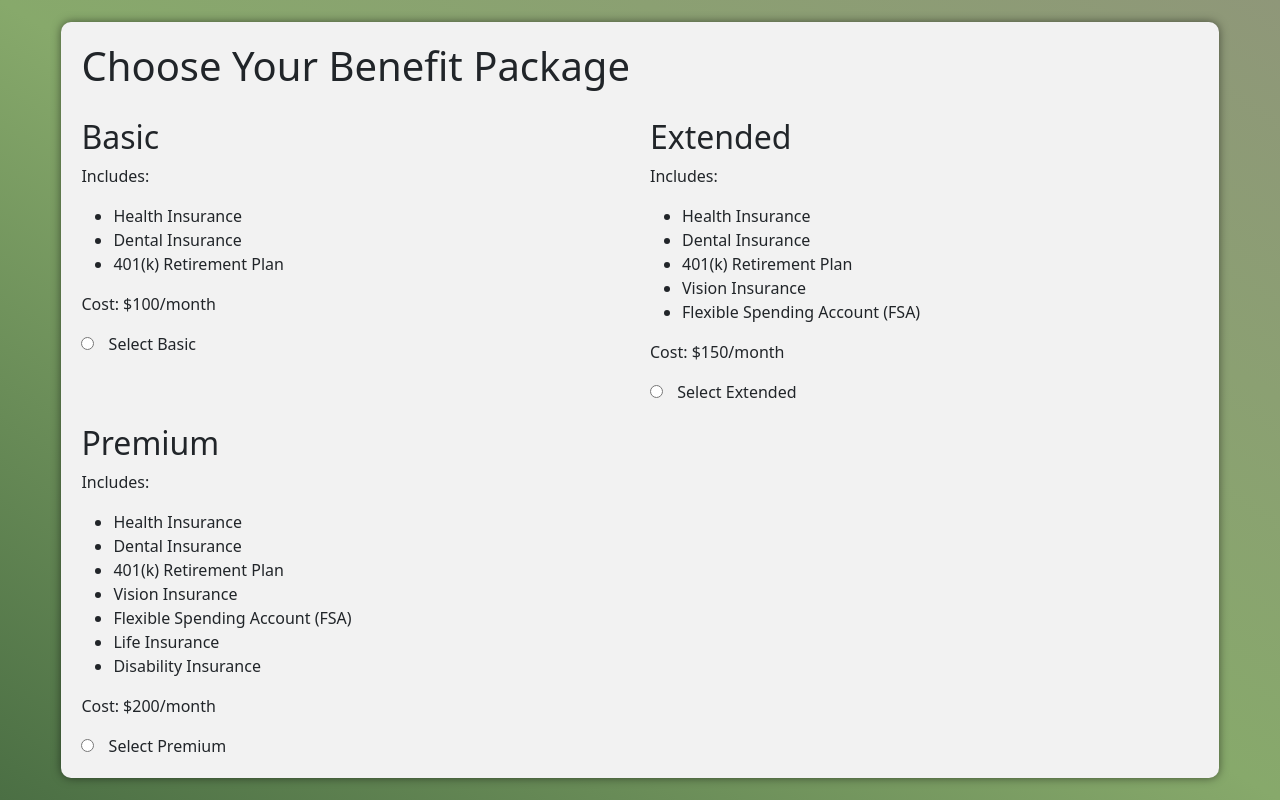
After one commit to inkosi-codes/WWC, a Flask app: page /enrollment in a window 1280 px wide. The commit adds this page. Run offline with Flask 2, Linux system fonts and the light colour scheme.

Commit message:
added enrollment page and button function

```diff
--- a/app.py
+++ b/app.py
@@ -57,6 +57,11 @@ def profile():
 
     return render_template("profile.html", empid=empid, fname=fname, lname=lname, dob=dob, streetadd=streetadd, city_state=city_state, country=country, s_date=s_date, office=office, dept=dept, comp=comp)
 
+@app.route("/enrollment", methods=("GET", "POST"))
+def enroll():
+
+    return render_template("enrollment.html")
+
 @app.route("/logout")
 def usrlogout():
     session.clear()
--- /dev/null
+++ b/templates/enrollment.html
@@ -0,0 +1,74 @@
+<!DOCTYPE html>
+<html>
+
+<head>
+    <title>Enrollment Page</title>
+    <link rel="stylesheet" href="./static/css/enroll.css">
+    <link rel="stylesheet" href="./static/css/style.css">
+
+    <!-- CSS stylesheets -->
+    <link rel="stylesheet" href="https://cdn.jsdelivr.net/npm/bootstrap@5.3.0-alpha3/dist/css/bootstrap.min.css"
+        integrity="sha384-KK94CHFLLe+nY2dmCWGMq91rCGa5gtU4mk92HdvYe+M/SXH301p5ILy+dN9+nJOZ" crossorigin="anonymous">
+    <link rel="stylesheet" href="https://cdnjs.cloudflare.com/ajax/libs/font-awesome/4.7.0/css/font-awesome.min.css">
+
+    <!-- JavaScript libraries -->
+    <script src="https://cdn.jsdelivr.net/npm/chart.js"></script>
+    <script src="https://cdn.jsdelivr.net/npm/bootstrap@5.3.0-alpha3/dist/js/bootstrap.bundle.min.js"
+        integrity="sha384-ENjdO4Dr2bkBIFxQpeoTz1HIcje39Wm4jDKdf19U8gI4ddQ3GYNS7NTKfAdVQSZe"
+        crossorigin="anonymous"></script>
+</head>
+
+<body>
+    <form>
+        <div class="row">
+            <h1 class="text-center">Choose Your Benefit Package</h1>
+        </div>
+        <br>
+        <div>
+            <h2>Basic</h2>
+            <p>Includes:</p>
+            <ul>
+                <li>Health Insurance</li>
+                <li>Dental Insurance</li>
+                <li>401(k) Retirement Plan</li>
+            </ul>
+            <p>Cost: $100/month</p>
+            <input type="radio" id="basic" name="package" value="basic">
+            <label for="basic">Select Basic</label>
+        </div>
+
+        <div>
+            <h2>Extended</h2>
+            <p>Includes:</p>
+            <ul>
+                <li>Health Insurance</li>
+                <li>Dental Insurance</li>
+                <li>401(k) Retirement Plan</li>
+                <li>Vision Insurance</li>
+                <li>Flexible Spending Account (FSA)</li>
+            </ul>
+            <p>Cost: $150/month</p>
+            <input type="radio" id="extended" name="package" value="extended">
+            <label for="extended">Select Extended</label>
+        </div>
+
+        <div>
+            <h2>Premium</h2>
+            <p>Includes:</p>
+            <ul>
+                <li>Health Insurance</li>
+                <li>Dental Insurance</li>
+                <li>401(k) Retirement Plan</li>
+                <li>Vision Insurance</li>
+                <li>Flexible Spending Account (FSA)</li>
+                <li>Life Insurance</li>
+                <li>Disability Insurance</li>
+            </ul>
+            <p>Cost: $200/month</p>
+            <input type="radio" id="premium" name="package" value="premium">
+            <label for="premium">Select Premium</label>
+        </div>
+
+</form>
+</body>
+</html>
--- a/templates/index.html
+++ b/templates/index.html
@@ -237,6 +237,7 @@
                         </div>
                     </div>
                     <div class="col-4 mx-4 pt-2">
+                        <form action="/enrollment" method="POST" class="text-center">
                             <div class="card p-2">
                                 <h3 class="text-center">My Benefits</h3>
                                 <hr>
@@ -254,8 +255,10 @@
                                     <div class="col"> Enrollment Date:</div>
                                     <div class="col" id="enrolldate">{{enroll}}</div>
                                 </div>
-                            <button id="enroll-button" class="btn btn-primary" style="display: none;">Enroll</button>
+                                <button id="enroll-button" class="btn btn-primary"
+                                    style="display: none; width: 100%;">Enroll</button>
                             </div>
+                        </form>
                         <br>
                         <div class="card p-1">
                             <h4 class="text-center">Announcements</h4>
--- /dev/null
+++ b/templates/static/css/enroll.css
@@ -0,0 +1,51 @@
+      /* Center the form horizontally and vertically */
+      body {
+        display: flex;
+        justify-content: center;
+        align-items: center;
+        height: 100vh;
+      }
+
+      /* Style the form */
+      form {
+        display: grid;
+        grid-template-columns: repeat(2, 1fr);
+        grid-gap: 20px;
+        text-align: left;
+        background-color: #f2f2f2;
+        padding: 20px;
+        border-radius: 10px;
+        box-shadow: 0px 0px 10px 0px rgba(0, 0, 0, 0.5);
+      }
+
+      /* Style the headings */
+      h1, h2 {
+        margin-top: 0;
+      }
+
+      /* Style the list items */
+      ul {
+        margin: 0;
+        padding: 0;
+      }
+
+      /* Style the radio buttons */
+      input[type=radio] {
+        margin-right: 10px;
+      }
+
+      /* Style the submit button */
+      input[type=submit] {
+        margin-top: 20px;
+        padding: 10px 20px;
+        background-color: #4CAF50;
+        color: white;
+        border: none;
+        border-radius: 5px;
+        cursor: pointer;
+        font-size: 16px;
+      }
+
+      input[type=submit]:hover {
+        background-color: #3e8e41;
+      }
```
Lines whose indentation alone changed are shown as unchanged.
